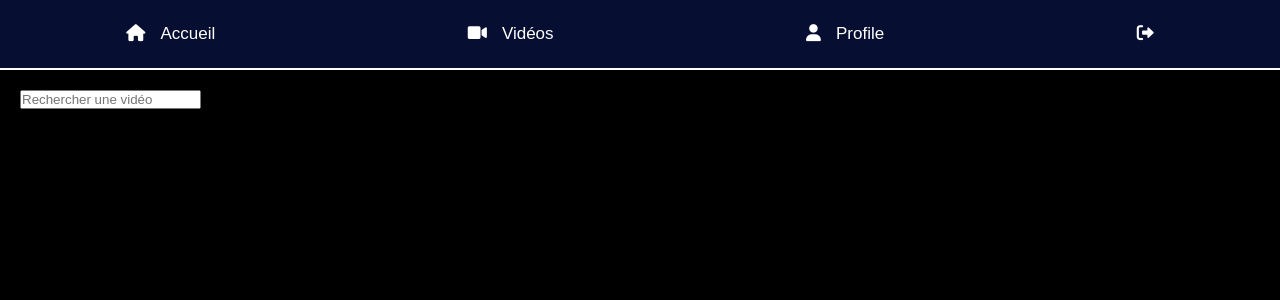
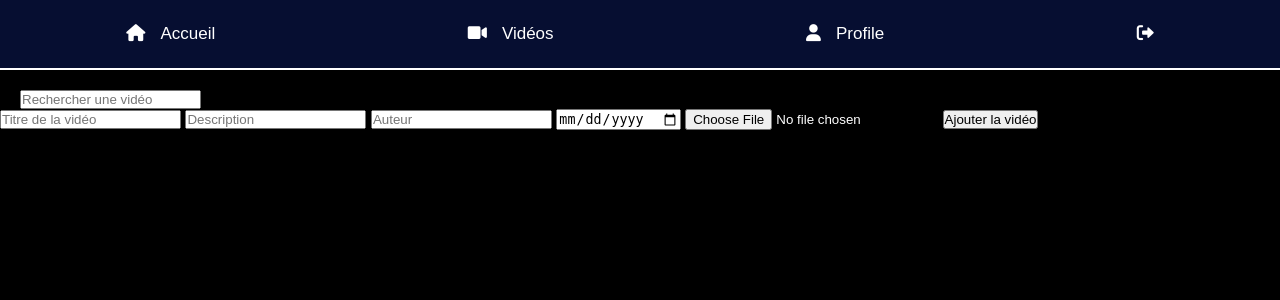
Before and after one commit to ByKan77/Dayliho, a PHP site: page /user/videos.php in a window 1280 px wide. Shown: the top 300 px of the page. Run offline with PHP 8.4, Linux system fonts and the light colour scheme; the visitor is signed in with stand-in values (Sample User, id 1).

Commit message:
T'inquiètes

```diff
--- a/API/models/videoModel.js
+++ b/API/models/videoModel.js
@@ -7,10 +7,10 @@ async function getAllVideos() {
     return rows;
 }
 
-async function pushNewVideo(title, description, auteur, date) {
+async function pushNewVideo(title, description, auteur, date, fichier) {
     let conn = await pool.getConnection();
-    const query = "INSERT INTO video (title, description, auteur, date) VALUES (?, ?, ?, ?)";
-    const result = await conn.query(query, [title, description, auteur, date]);
+    const query = "INSERT INTO video (title, description, auteur, date, fichier) VALUES (?, ?, ?, ?, ?)";
+    const result = await conn.query(query, [title, description, auteur, date, fichier]);
     conn.release();
     return result;
 }
--- a/API/package.json
+++ b/API/package.json
@@ -13,6 +13,7 @@
   "dependencies": {
     "cors": "^2.8.5",
     "express": "^4.21.0",
-    "mariadb": "^3.3.2"
+    "mariadb": "^3.3.2",
+    "multer": "^1.4.5-lts.1"
   }
 }
--- a/API/routes/videoRoutes.js
+++ b/API/routes/videoRoutes.js
@@ -2,7 +2,10 @@ let express = require("express");
 let router = express.Router();
 const videoController = require('../controllers/videoController');
 
+const multer = require('multer');
+const upload = multer();
+
 router.get("/getVideos", videoController.getVideos);
-router.post("/addVideo", videoController.addVideo);
+router.post("/addVideo", upload.single('videoFile'), videoController.addVideo);
 
 module.exports = router;
--- a/pages/videos.php
+++ b/pages/videos.php
@@ -130,6 +130,14 @@ body {
 
 </div>
 
+<form id="ajoutVideoForm" enctype="multipart/form-data">
+    <input type="text" name="title" placeholder="Titre de la vidéo" required>
+    <input type="text" name="description" placeholder="Description" required>
+    <input type="text" name="auteur" placeholder="Auteur" required>
+    <input type="date" name="date" required>
+    <input type="file" name="videoFile" required> <!-- Champ de fichier pour la vidéo -->
+    <button type="submit">Ajouter la vidéo</button>
+</form>
 
 <div class="container">
     <div id="listeVideos">
@@ -138,6 +146,30 @@ body {
 </div>
 
 <script>
+
+    document.getElementById('ajoutVideoForm').addEventListener('submit', (e) => {
+        e.preventDefault(); // Empêche le rechargement de la page
+
+        const formData = new FormData(e.target); // Crée un FormData à partir du formulaire
+
+        axios.post("http://localhost:1234/video/addVideo", formData, {
+            headers: {
+                'Content-Type': 'multipart/form-data'
+            }
+        })
+        .then(response => {
+            console.log(response.data.message); // Message de confirmation
+            // Optionnel : Ajouter la nouvelle vidéo à la liste sans recharger la page
+            videos.push(response.data.result); // Ajoute la nouvelle vidéo aux vidéos existantes
+            afficherVideos(videos); // Met à jour l'affichage des vidéos
+        })
+        .catch(error => {
+            console.error("Erreur lors de l'ajout de la vidéo:", error);
+        });
+    });
+
+
+
     const userId = <?php echo json_encode($_SESSION['user_id']); ?>;
     console.log(userId);
     const listeVideos = document.getElementById("listeVideos");
```
Also changed, not shown: API/controllers/videoController.js (+6 -1 lines), API/package-lock.json.
